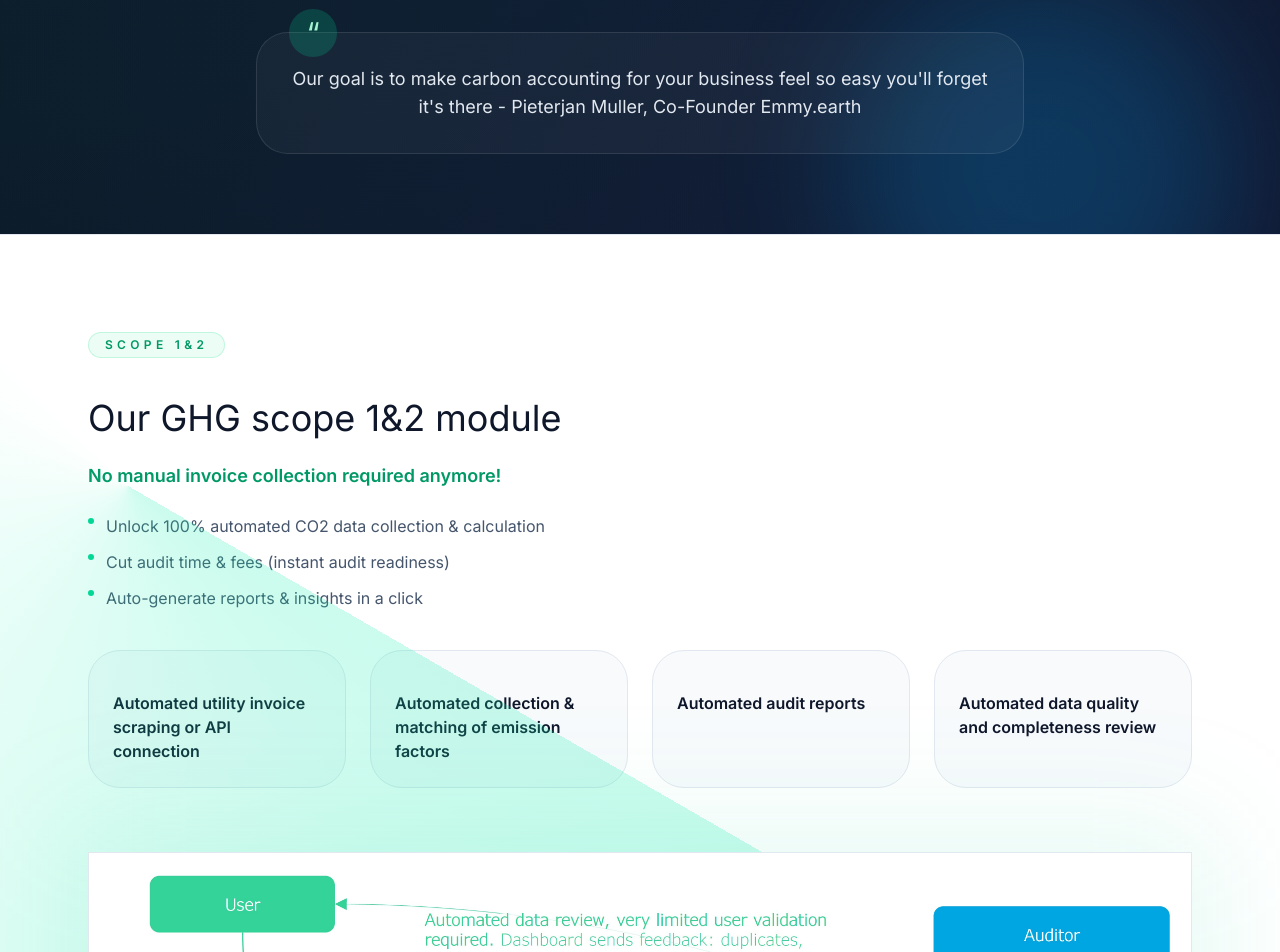
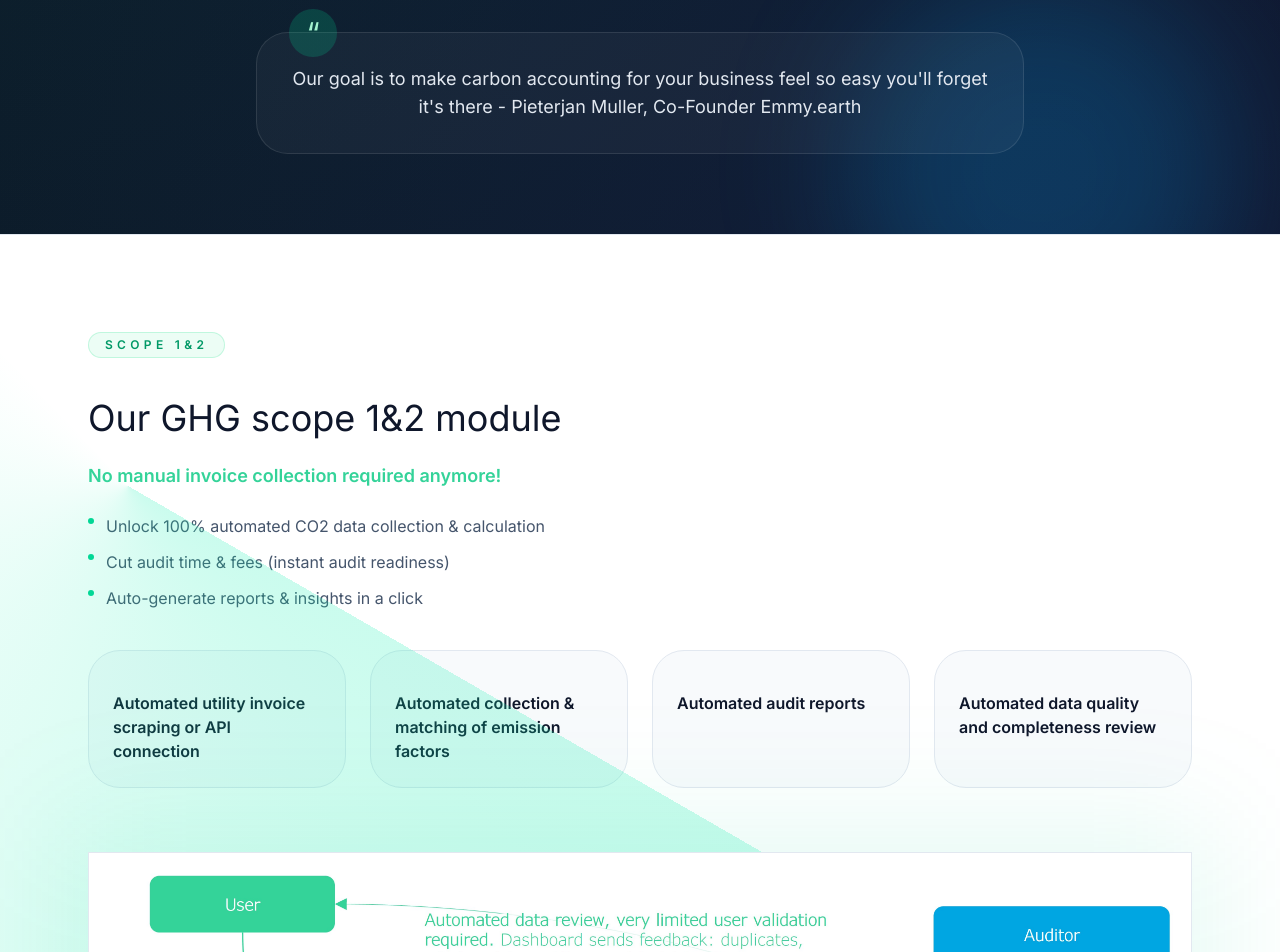
Before and after one commit to emmy-earth/promo-website, a Jekyll site: the page built from legacy/v2_prototypes/layout_prototype_1.html, in a window 1280 px wide. Shown: the part 826-1778 px from the top of the page. Built offline with Jekyll 4.4.1, drawn with Linux system fonts in a browser that asks for light colours.

Commit message:
Update index.html

```diff
--- a/index.html
+++ b/index.html
@@ -51,7 +51,7 @@ description: "Automated carbon accounting platform with AI-powered carbon analys
         </div>
         <div class="space-y-6" data-animate>
           <h2 class="font-light text-3xl text-slate-900 sm:text-4xl">Our GHG scope 1&amp;2 module</h2>
-          <p class="text-lg font-semibold text-emerald-600">No manual invoice collection required anymore!</p>
+          <p class="text-lg font-semibold" style="color: #34D399;">No manual invoice collection required anymore!</p>
           <ul class="space-y-3 text-base text-slate-600">
             <li class="flex items-start gap-3">
               <span class="mt-1 h-1.5 w-1.5 rounded-full bg-emerald-400"></span>
```
